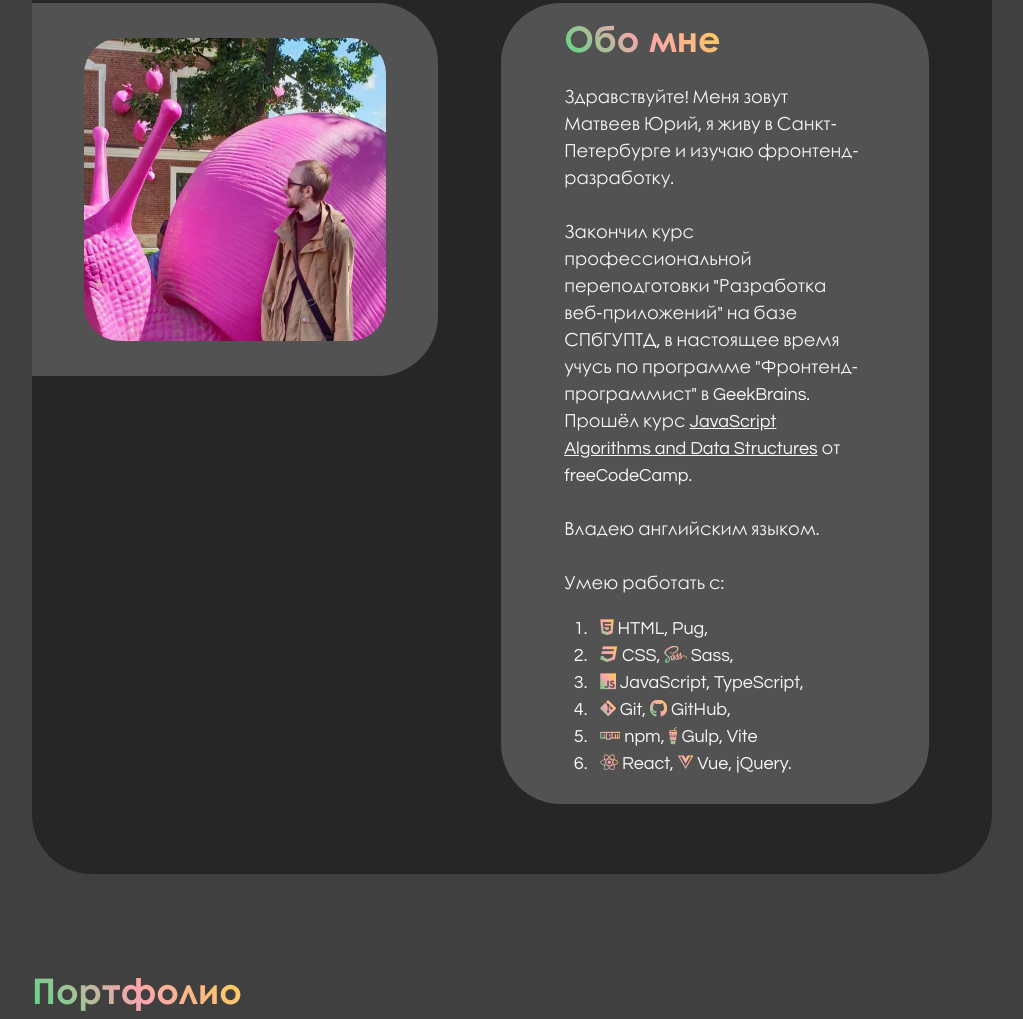
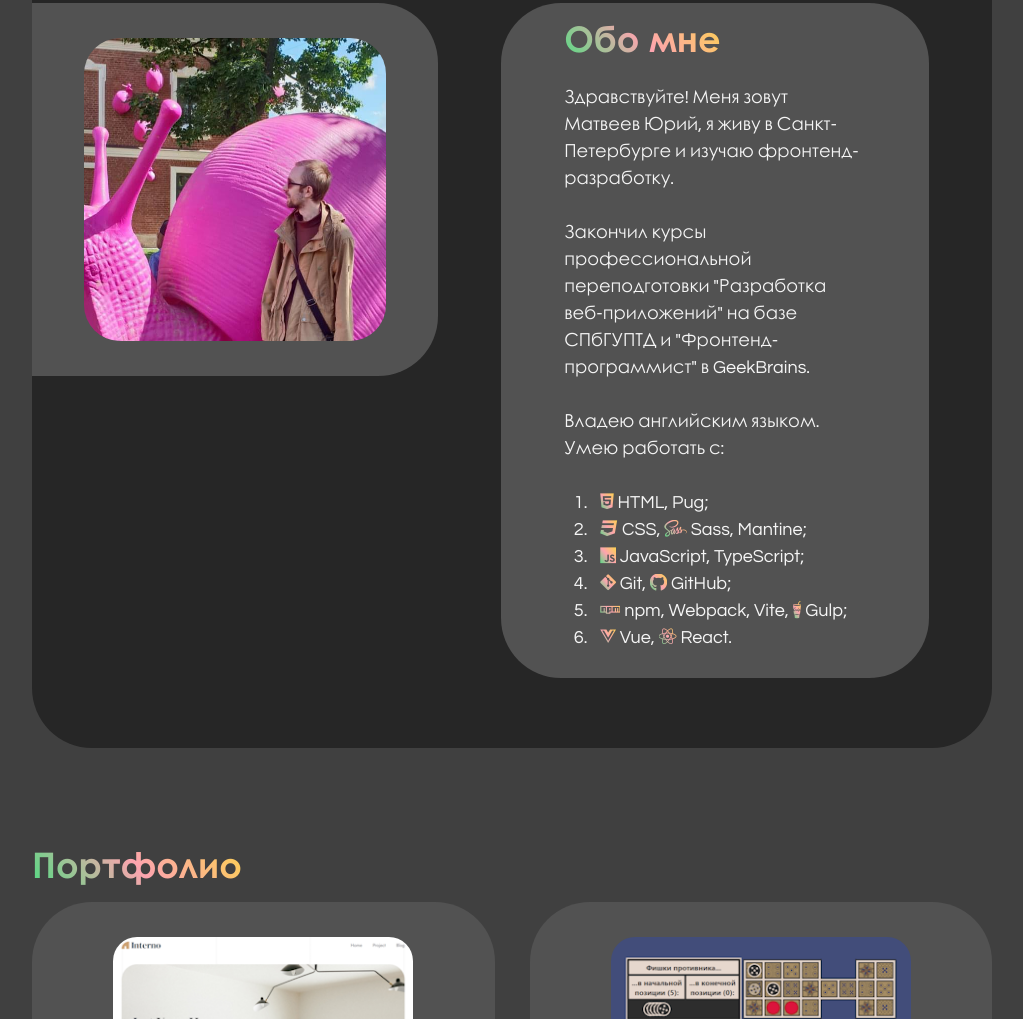
Before and after one commit to yurisdraughts/portfolio-site, a website: page dev-files/index.pug in a window 1280 px wide. Shown: the part 937-1956 px from the top of the page, without its empty margins (128-1151 px from the left). Drawn offline with nearby package versions, Linux system fonts and the light colour scheme; files that its build step writes are made by us from their sources; files whose address does not match are found by name.

Commit message:
Update About section, add Mantine to skills

```diff
--- a/dev-files/includes/about.pug
+++ b/dev-files/includes/about.pug
@@ -19,37 +19,29 @@ section.about#about
                 и изучаю фронтенд-разработку.
             p.paragraph.paragraph_about
                 .
-                    Закончил курс профессиональной переподготовки "Разработка веб-приложений"
-                    на базе СПбГУПТД,
-                    в настоящее время учусь по программе "Фронтенд-программист" в
-                    GeekBrains. Прошёл курс
-                a.link.link_underline(
-                    href="https://www.freecodecamp.org/certification/yuri-m/javascript-algorithms-and-data-structures",
-                    target="_blank") JavaScript Algorithms and Data Structures
-                |
-                .
-                    от freeCodeCamp.
-            p.paragraph.paragraph_about Владею английским языком.
-            .paragraph.paragraph_about
-                | Умею работать с:
+                    Закончил курсы профессиональной переподготовки "Разработка веб-приложений"
+                    на базе СПбГУПТД и "Фронтенд-программист" в
+                    GeekBrains.
+            p.paragraph.paragraph_about Владею английским языком. Умею работать с:
                 ol.paragraph.paragraph_about.paragraph_list
                     li.paragraph_list-item.
                         #[i.fa-brands.fa-html5.accent.accent_list-item] HTML,
-                        Pug,
+                        Pug;
                     li.paragraph_list-item.
                         #[i.fa-brands.fa-css3.accent.accent_list-item] CSS,
                         #[i.fa-brands.fa-sass.accent.accent_list-item] Sass,
+                        Mantine;
                     li.paragraph_list-item.
                         #[i.fa-brands.fa-js.accent.accent_list-item] JavaScript,
-                        TypeScript,
+                        TypeScript;
                     li.paragraph_list-item.
                         #[i.fa-brands.fa-git-alt.accent.accent_list-item] Git,
-                        #[i.fa-brands.fa-github.accent.accent_list-item] GitHub,
+                        #[i.fa-brands.fa-github.accent.accent_list-item] GitHub;
                     li.paragraph_list-item.
                         #[i.fa-brands.fa-npm.accent.accent_list-item] npm,
-                        #[i.fa-brands.fa-gulp.accent.accent_list-item] Gulp,
-                        Vite
+                        Webpack,
+                        Vite,
+                        #[i.fa-brands.fa-gulp.accent.accent_list-item] Gulp;
                     li.paragraph_list-item.
-                        #[i.fa-brands.fa-react.accent.accent_list-item] React,
                         #[i.fa-brands.fa-vuejs.accent.accent_list-item] Vue,
-                        jQuery.
+                        #[i.fa-brands.fa-react.accent.accent_list-item] React.
```
Also changed, not shown: index.html.
